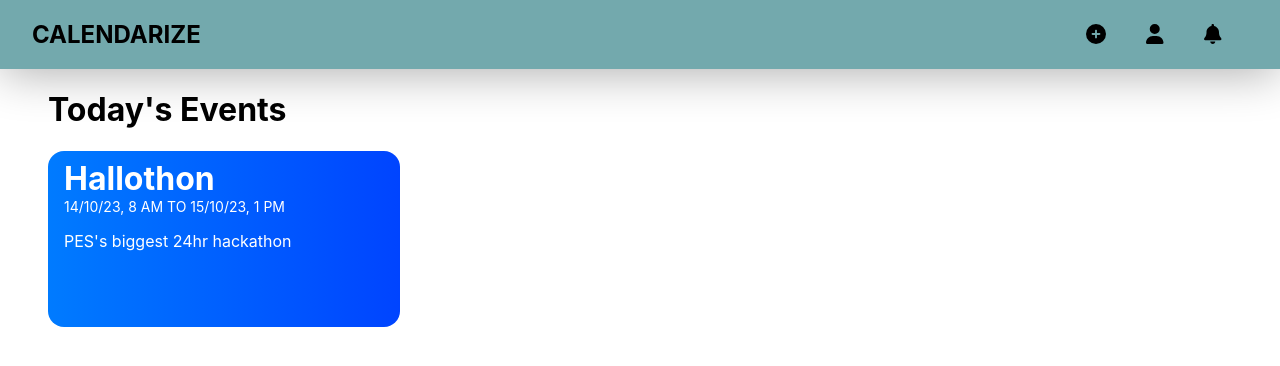
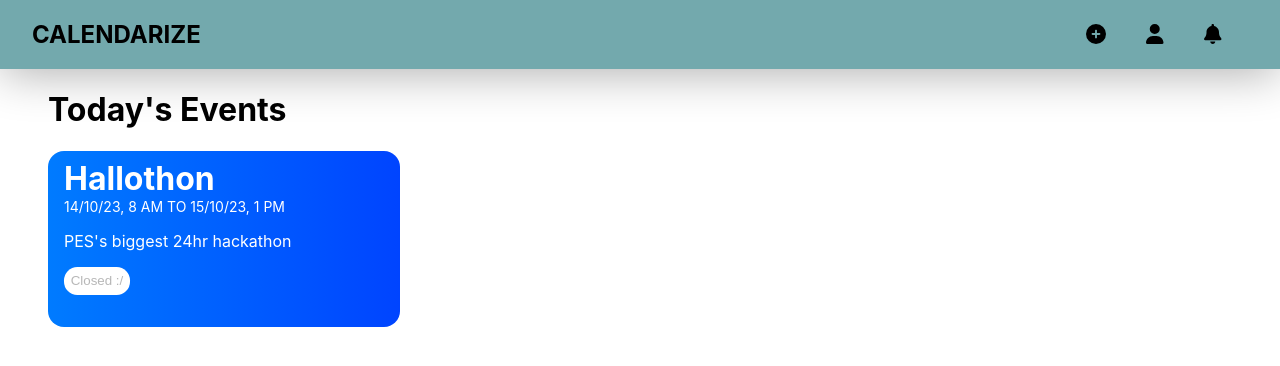
Before and after one commit to musashi-13/Calendarize, a React (Create React App) app in the folder calendarize/: page / in a window 1280 px wide. Shown: the top 366 px of the page. Built offline with nearby package versions, Linux system fonts and the light colour scheme.

Commit message:
Register button in Today Cards

```diff
--- a/calendarize/src/App.css
+++ b/calendarize/src/App.css
@@ -48,5 +48,11 @@
   width: 100px;
   right: 0%;
   background-image: linear-gradient(to right, rgba(255, 255, 255, 0) 0%, rgba(255, 255, 255, 1) 75%);
+}
 
+.regButton{
+  background-color: white;
+  border: none;
+  border-radius: 1em;
+  padding: 0.5em;
 }
--- a/calendarize/src/CollegeEvents.json
+++ b/calendarize/src/CollegeEvents.json
@@ -14,6 +14,7 @@
     "eventName": "IFSR",
     "eventFrom": "14102023",
     "eventTo": "151023",
+    "regLink": "https://www.hallothon.com/?fbclid=PAAabn1Gk4OtChVaUkPY0t-GoneHNI8W4-PtKrhiztV1f3Q0sL72AhfNDqfwo",
     "regStatus": "closed",
     "eventDesc": "PES's 2nd biggest 24hr hackathon",
     "eventTheme": "blue"
--- /dev/null
+++ b/calendarize/src/RegStatus.js
@@ -0,0 +1,8 @@
+const regStatus = {
+    closed: 'linear-gradient(-225deg, rgba(253,29,29,1) 0px, rgba(0,0,0,1) 400px)',
+    open: 'linear-gradient(to right, #007BFF, #0044FF)',
+    soon: 'linear-gradient(to right, #28A745, #198A34)',
+
+  };
+
+  export default regStatus;
--- a/calendarize/src/Today.js
+++ b/calendarize/src/Today.js
@@ -6,6 +6,11 @@ function TodayCard(props) {
         <h1 style={{margin:0}}>{props.EventName}</h1>
         <p style={{margin:0, fontSize:'14px', textTransform: "uppercase"}}>{props.EventFrom} to {props.EventTo}</p>
         <p>{props.EventDesc}</p>
+        {props.RegStatus === 'open' ? (
+        <button className="regButton"><a href={props.RegLink} style={{textDecoration: "none"}} target="_blank">Register Now!</a></button>
+        ) : (
+        <button disabled className="regButton">Closed :/</button>
+      )}
       </div>
     );
   }
--- a/calendarize/src/TodayContainer.js
+++ b/calendarize/src/TodayContainer.js
@@ -2,6 +2,7 @@ import React, { useRef, useState } from 'react';
 import TodayCard from './Today';
 import CollegeEvents from './CollegeEvents.json';
 import cardTheme from './CardTheme';
+import regStatus from './RegStatus';
 
 
 function TodayCardContainer() {
@@ -73,7 +74,10 @@ function TodayCardContainer() {
           EventFrom={formattedFromDate}
           EventTo={formattedToDate}
           EventDesc={cEvent.eventDesc}
-          linearGradient={gradientStyle} />
+          RegLink={cEvent.regLink}
+          RegStatus={cEvent.regStatus}
+          linearGradient={gradientStyle}
+          />
           </div>
           )
         }else {
```
